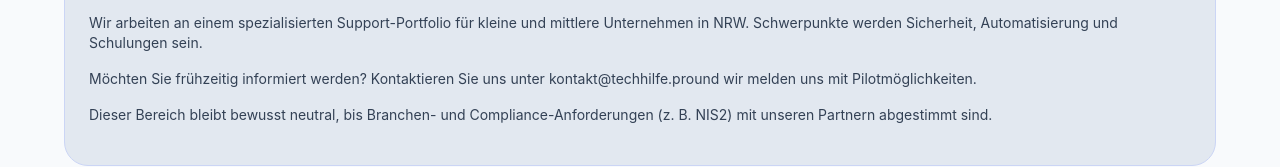
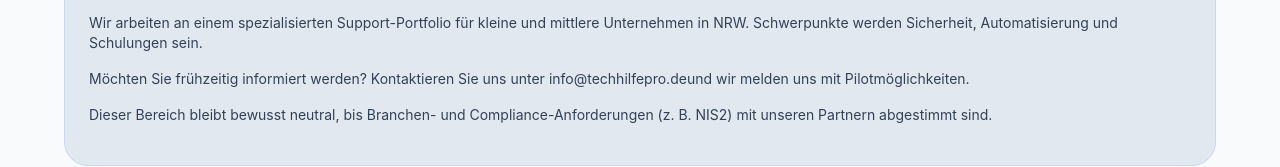
Before and after one commit to clouitreee/thp_nrw, a Next.js app: page / in a window 1280 px wide. Shown: the part 1535-1702 px from the top of the page. Built offline with nearby package versions, Linux system fonts and the light colour scheme.

Commit message:
Update contact email in KmuPlaceholder component

```diff
--- a/src/components/business/KmuPlaceholder.tsx
+++ b/src/components/business/KmuPlaceholder.tsx
@@ -16,7 +16,7 @@
         <p>
           Möchten Sie frühzeitig informiert werden? Kontaktieren Sie uns unter
           <a className="ml-1 text-[var(--color-accent)] hover:text-[var(--color-accent-strong)]" href="mailto:kontakt@techhilfe.pro">
-            kontakt@techhilfe.pro
+            info@techhilfepro.de
           </a>
           und wir melden uns mit Pilotmöglichkeiten.
         </p>
```
